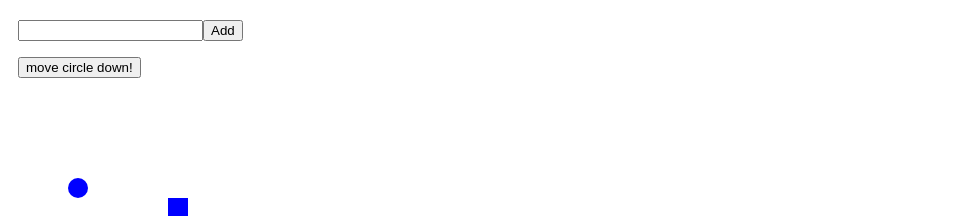
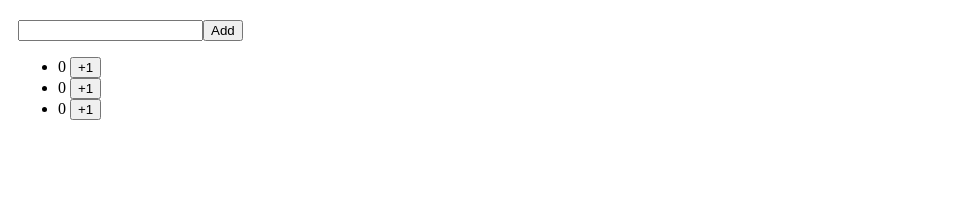
Before and after one commit to mszahan/react-official, a React (Vite) app: page /interact in a window 1280 px wide. Shown: the part 3529-3745 px from the top of the page, without its empty margins (0-956 px from the left). After the commit the page ends 3665 px from the top, so only its background shows below. Built offline with nearby package versions, Linux system fonts and the light colour scheme.

Commit message:
replaced the array elements with map funciton

```diff
--- a/src/components/interact/ArrayObject.jsx
+++ b/src/components/interact/ArrayObject.jsx
@@ -113,12 +113,52 @@
     )
 }
 
+let initialCounters = [0, 0, 0];
+
+function CounterList() {
+    const [counters, setCounters] = useState(initialCounters);
+
+    function handleIncrementClick(index) {
+        const nextCounters = counters.map((c, i) => {
+            if (i===index){
+                return c + 1;
+            } else {
+                return c;
+            }
+        })
+
+        setCounters(nextCounters);
+    }
+
+
+    return (
+        <div className="counter-list">
+            <ul>
+                {
+                    counters.map((counter, i) => (
+                        <li key={i}>
+                            {counter} {' '}
+                            <button onClick={() => {
+                                handleIncrementClick(i);
+                            }}>
+                                +1
+                            </button>
+
+                        </li>
+                    ))
+                }
+            </ul>
+        </div>
+    )
+}
+
 
 export default function ArrayObject(){
     return (
         <div className="arrayObject">
             <List/>
-            <ShapeEditor/>
+            {/* <ShapeEditor/> */}
+            <CounterList/>
         </div>
     )
 }
```
